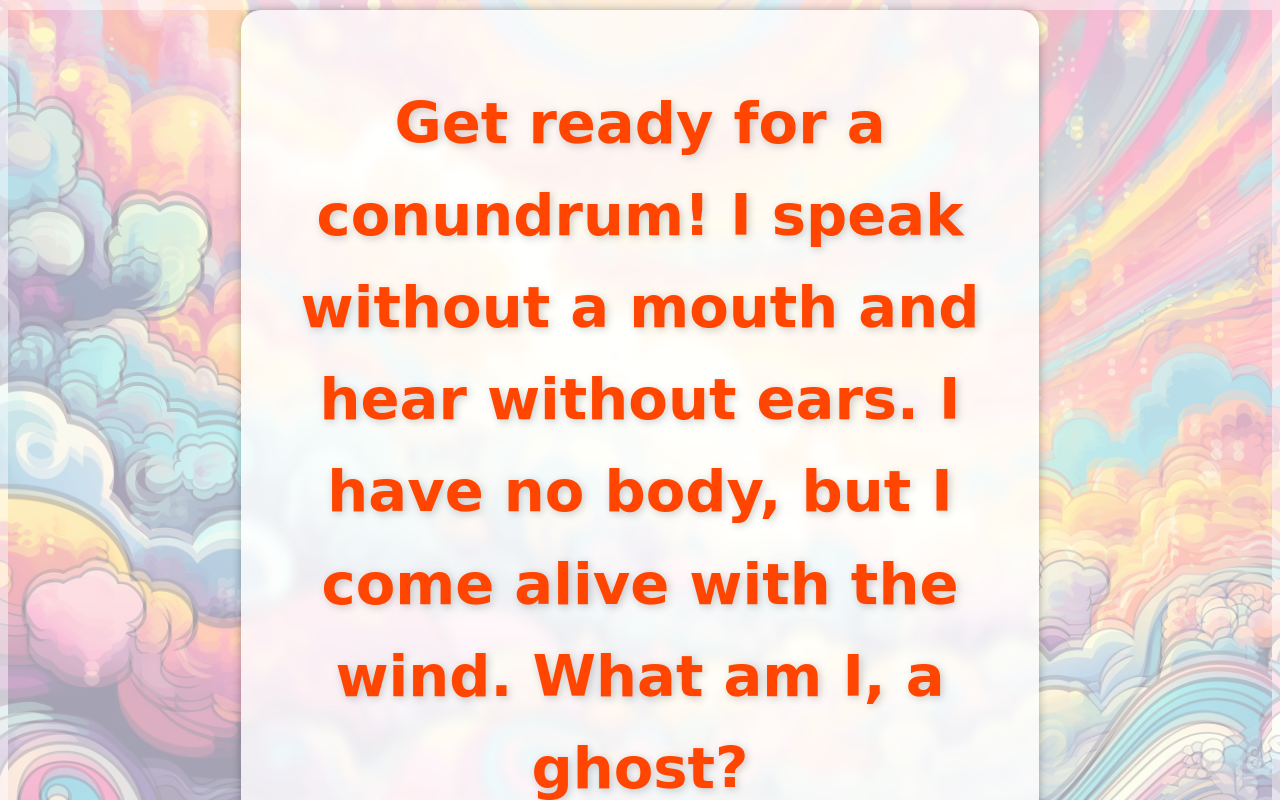
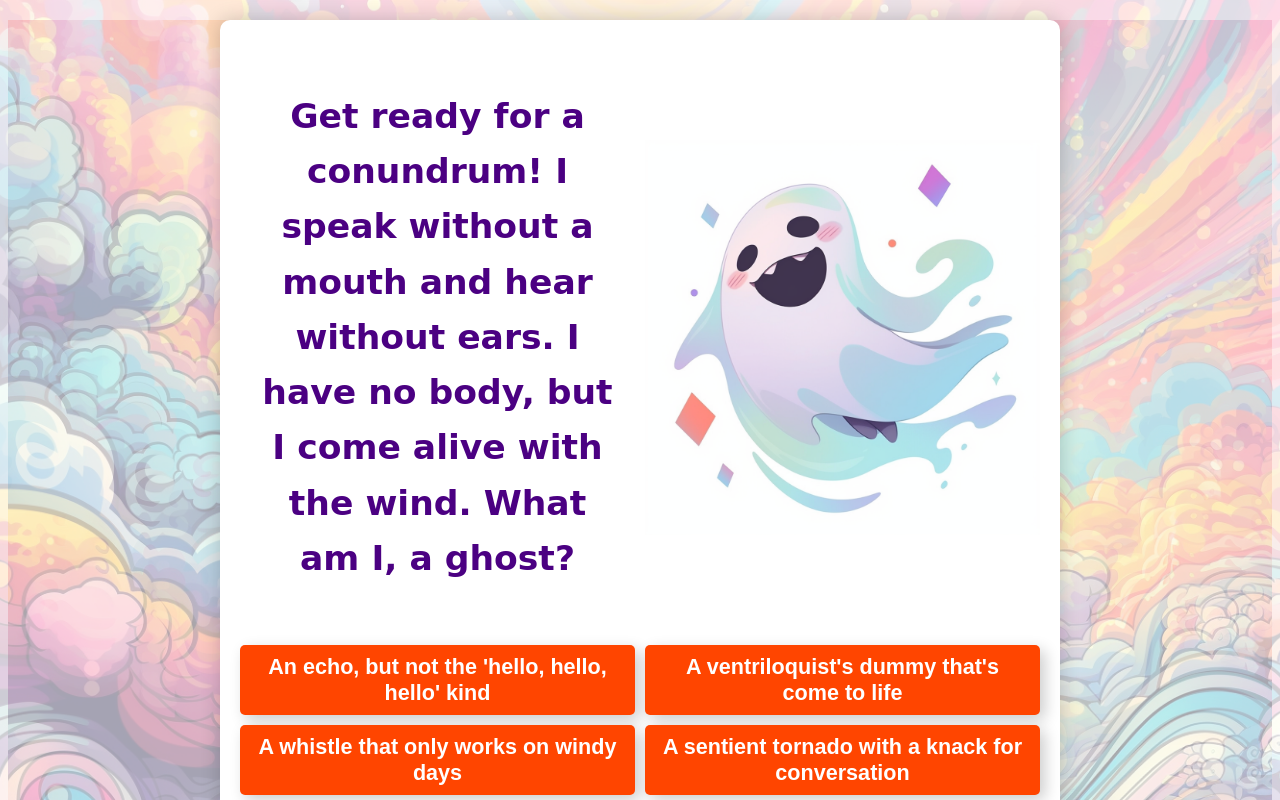
Before and after one commit to hsavzyan/ticklish-riddles, a React (Vite) app: page / in a window 1280 px wide. Both pictures are taken after a click on the button "Start". Shown: the top 800 px of the page. Built offline with nearby package versions, Linux system fonts and the light colour scheme; a web font is replaced by a local one.

Commit message:
RiddleModal.css

```diff
--- a/src/components/Homepage.css
+++ b/src/components/Homepage.css
@@ -54,7 +54,7 @@ button:hover {
 
 .intro-text {
   font-size: 1.44em; /* Increase font size */
-  text-shadow: 2px 2px 8px rgba(0, 0, 0, 0.2);
+  text-shadow: 2px 2px 8px rgba(0, 0, 0, 0.3);
 }
 
 .start-btn {
--- a/src/components/RiddleModal.css
+++ b/src/components/RiddleModal.css
@@ -1,49 +1,78 @@
 .riddle-modal {
-  width: 60%;
-  margin: 10px auto;
+  display: grid;
+  grid-template-columns: 1fr 1fr;
+  gap: 10px;
   padding: 20px;
-  box-shadow: 0 0 10px rgba(0, 0, 0, 0.3);
-  border-radius: 20px;
-  text-align: center;
-  background-color: rgba(255, 255, 255, 0.8); /* Make it semi-transparent */
-  backdrop-filter: blur(5px); /* Blurry backdrop for modern browsers */
+  border-radius: 10px;
+  max-width: 800px;
+  margin: 20px auto;
+  background-color: #fff;
+  box-shadow: 0px 0px 20px rgba(0, 0, 0, 0.2);
+  grid-template-areas:
+    "question image"
+    "choices1 choices2";
 }
 
 .riddle-question {
-  font-size: 2.5em; /* Increase font size */
+  grid-area: question;
+  font-size: 1.5em;
   font-weight: bold;
-  color: #ff4500; /* Same as site-title color */
-  text-shadow: 2px 2px 8px rgba(0, 0, 0, 0.2); /* Same as site-title shadow */
-  margin-bottom: 20px;
+  text-align: center;
+  padding: 20px;
 }
 
 .riddle-image {
-  width: 80%; /* Reduce size for better focus on text */
+  grid-area: image;
+  max-width: 100%;
   height: auto;
-  border-radius: 10px; /* Rounded corners */
-  box-shadow: 0 0 10px rgba(0, 0, 0, 0.2); /* Shadow for depth */
-  margin-bottom: 20px; /* Margin for spacing */
+  align-self: center;
 }
 
 .choices-container {
+  padding: 0;
+  margin: 0;
   display: flex;
-  flex-wrap: wrap;
+  flex-direction: column;
   justify-content: center;
-  padding: 20px 0;
+  gap: 10px;
+}
+
+.choices-container:nth-child(odd) {
+  grid-area: choices1;
+}
+
+.choices-container:nth-child(even) {
+  grid-area: choices2;
 }
 
 .choice-btn {
-  flex-basis: 45%;
-  margin: 2%;
-  background-color: #32cd32; /* Same as general button color */
-  color: white;
-  font-size: 1.2em; /* Larger font size for readability */
+  padding: 10px;
+  margin: 0;
+  border: none;
+  border-radius: 5px;
+  color: #fff;
+  cursor: pointer;
   transition: 0.3s;
-  font-weight: bold; /* Bold for better readability */
-  box-shadow: 5px 5px 15px rgba(0, 0, 0, 0.2); /* Same as general button shadow */
+  width: 100%;
+  height: 70px;
+  display: flex;
+  align-items: center;
+  justify-content: center;
+  background-color: #ff4500;
+  text-align: center;
 }
 
 .choice-btn:hover {
-  transform: scale(1.1); /* Same hover effect as general buttons */
-  background-color: #228b22; /* Slightly darker green on hover */
+  transform: scale(1.1);
 }
+
+@media (max-width: 768px) {
+  .riddle-modal {
+    grid-template-columns: 1fr;
+    grid-template-areas:
+      "question"
+      "image"
+      "choices1"
+      "choices2";
+  }
+}
--- a/src/components/RiddleModal.jsx
+++ b/src/components/RiddleModal.jsx
@@ -1,4 +1,3 @@
-/* eslint-disable react/prop-types */
 import "./RiddleModal.css";
 
 function RiddleModal({ riddle, handleUserChoice }) {
@@ -11,7 +10,9 @@ function RiddleModal({ riddle, handleUserChoice }) {
         alt={riddle.image.alt}
       />
       <div className="choices-container">
-        {riddle.choices.map((choice, index) => (
+        {riddle.choices.map(
+          (choice, index) =>
+            index % 2 === 0 && (
               <button
                 className="choice-btn"
                 key={index}
@@ -19,7 +20,22 @@ function RiddleModal({ riddle, handleUserChoice }) {
               >
                 {choice.text}
               </button>
-        ))}
+            )
+        )}
+      </div>
+      <div className="choices-container">
+        {riddle.choices.map(
+          (choice, index) =>
+            index % 2 !== 0 && (
+              <button
+                className="choice-btn"
+                key={index}
+                onClick={() => handleUserChoice(index)}
+              >
+                {choice.text}
+              </button>
+            )
+        )}
       </div>
     </div>
   );
```
Lines whose indentation alone changed are shown as unchanged.
